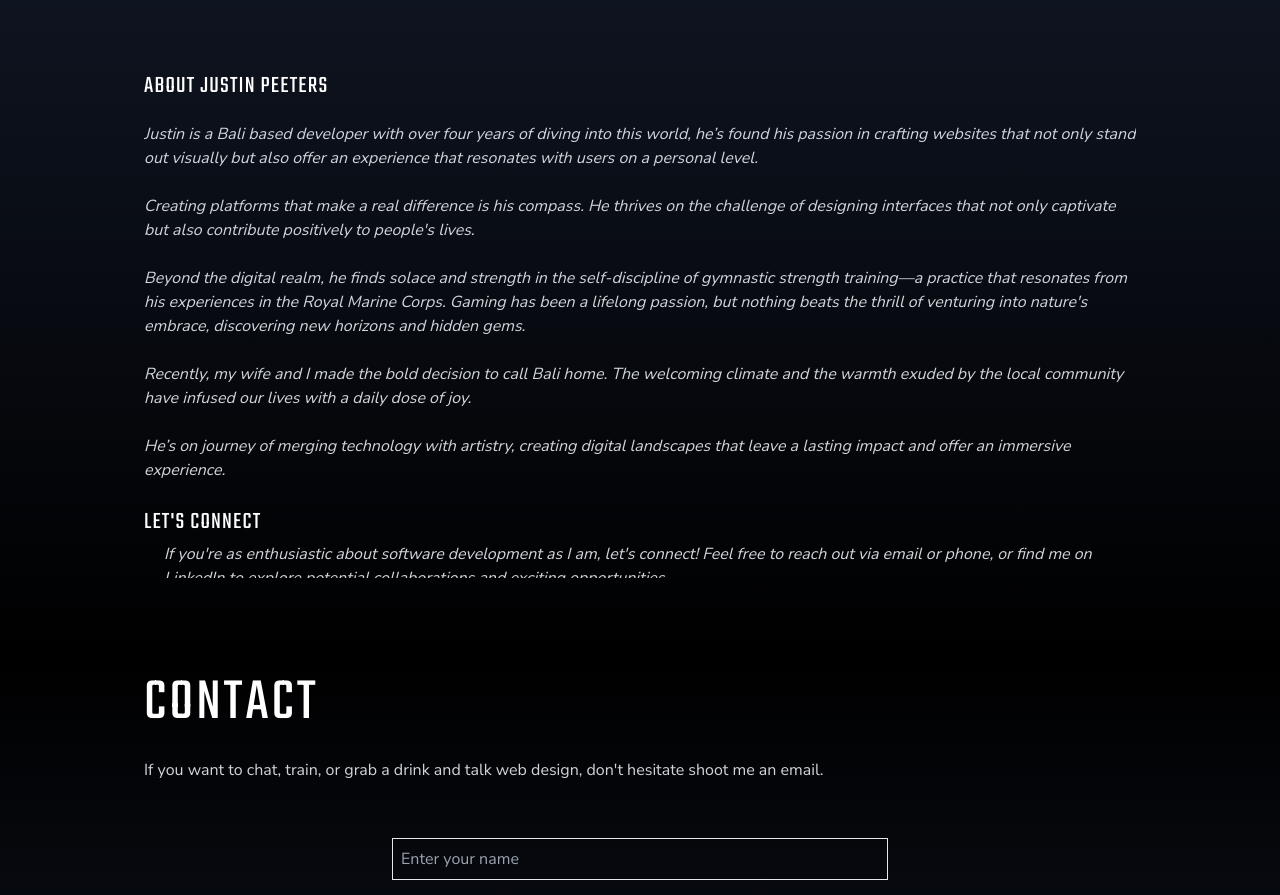
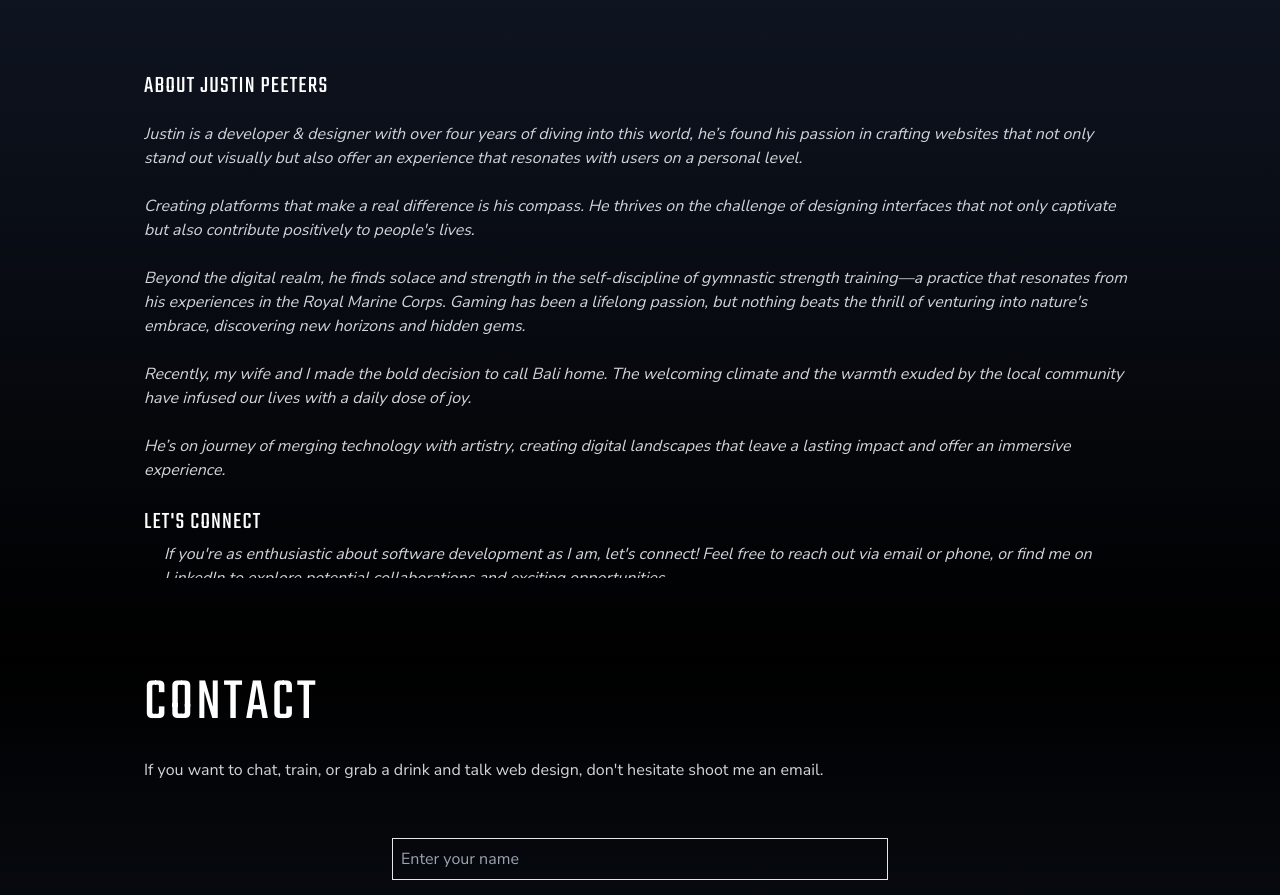
Before and after one commit to JustDevInn/PF-Justin, a React (Create React App) app: page / in a window 1280 px wide. Shown: the part 3160-4055 px from the top of the page. Built offline with nearby package versions, Linux system fonts and the light colour scheme.

Commit message:
changed about message

```diff
--- a/src/components/About.jsx
+++ b/src/components/About.jsx
@@ -22,7 +22,7 @@ const About = () => {
 <div className="overflow-auto">
         <p className=" text-2xl font-teko inline uppercase tracking-wider text-white">About Justin Peeters</p>
         <p className="text-l italic mt-5 ">
-        Justin is a Bali based developer with over four years of diving into this world, he’s found his passion in crafting websites that not only stand out visually but also offer an experience that resonates with users on a personal level.
+        Justin is a developer & designer with over four years of diving into this world, he’s found his passion in crafting websites that not only stand out visually but also offer an experience that resonates with users on a personal level.
         <br></br><br></br>
         Creating platforms that make a real difference is his compass. He thrives on the challenge of designing interfaces that not only captivate but also contribute positively to people's lives.
         <br></br><br></br>
```
